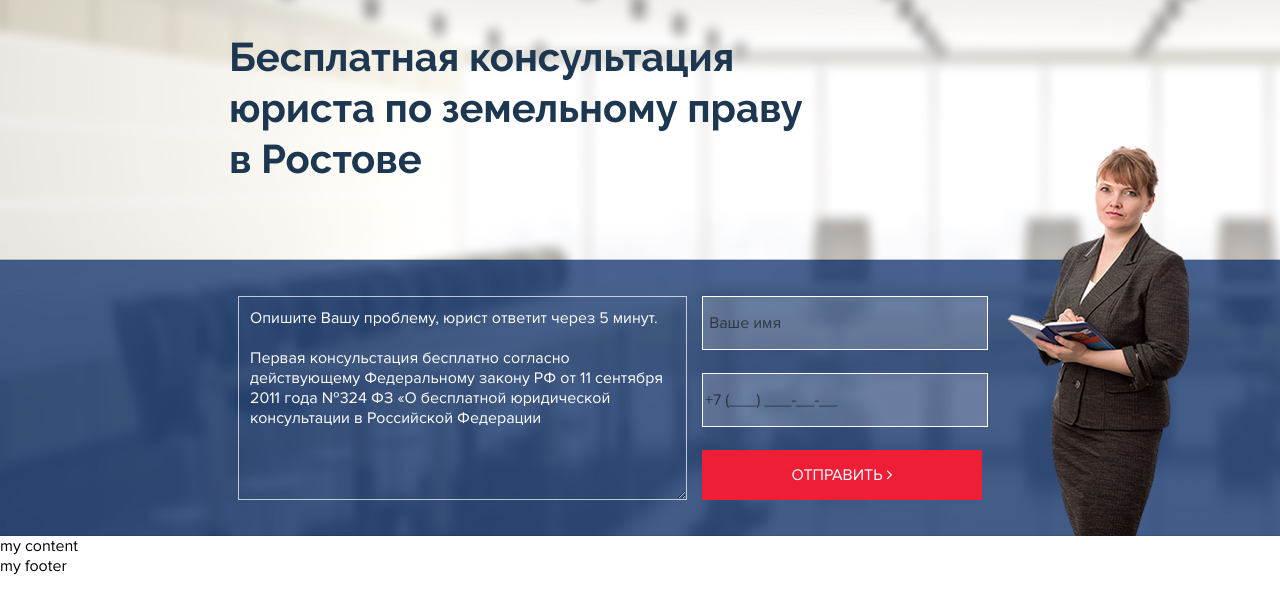
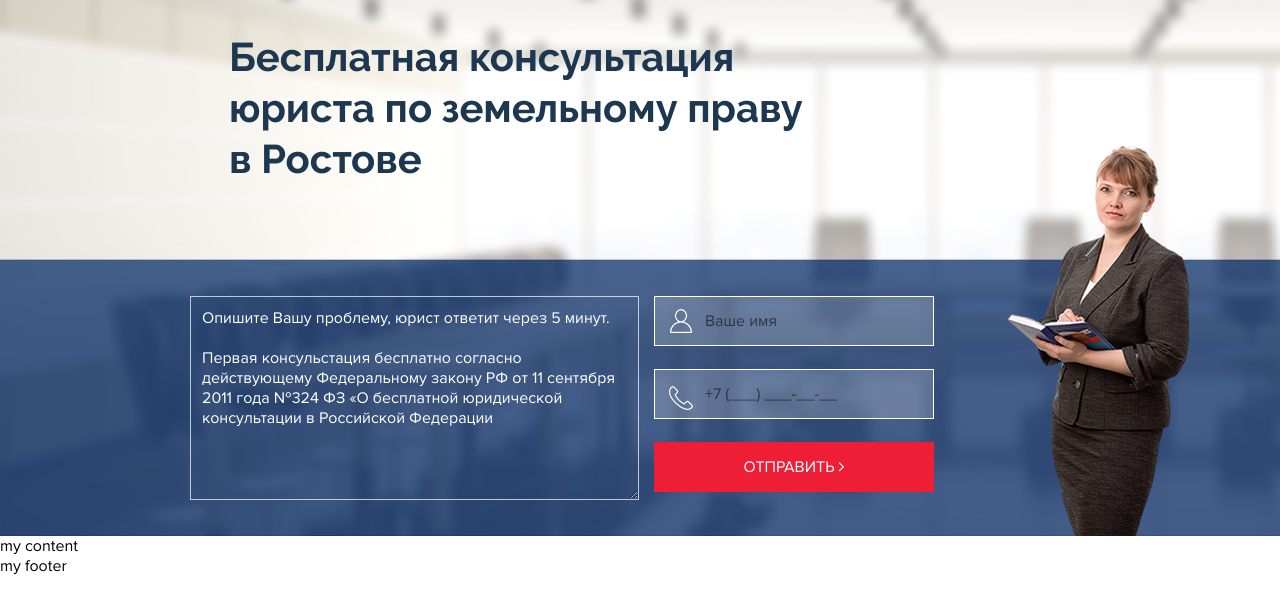
Before and after one commit to Sibi7/Legal-Aid-Center, a website: page index.html in a window 1280 px wide. Shown: the part 103-716 px from the top of the page. Drawn offline with Linux system fonts and the light colour scheme; files whose address does not match are found by name.

Commit message:
add img gerb

```diff
--- a/app/sass/header/_head.scss
+++ b/app/sass/header/_head.scss
@@ -113,7 +113,7 @@
       padding-top: 72px;
       padding-bottom: 36px;
       textarea {
-        margin-left: 228px;
+        margin-left: 180px;
         width: 425px;
         height: 180px;
         float: left;
@@ -131,19 +131,17 @@
         display: block;
         position: relative;
         float: left;
-        &__icon{
-          display: block;
-          position: absolute;
-          color: #fff;
-        }
         input {
           width: 280px;
+          padding-left: 50px;
           height: 50px;
           border: 1px solid #ffffff;
           background-color: rgba(255, 255, 255, 0.2);
           display: block;
           margin-bottom: 23px;
           margin-left: 15px;
+          position: relative;
+          box-sizing: border-box;
         }
         button {
           width: 280px;
@@ -159,6 +157,31 @@
           cursor: pointer;
         }
       }
+      &__icon-phone{
+        display: block;
+        position: absolute;
+        color: #fff;
+        height: 24px;
+        width: 24px;
+        left: 30px;
+        top: 90px;
+      }
+      &__icon{
+        display: block;
+        position: absolute;
+        color: #fff;
+        height: 24px;
+        width: 24px;
+        left: 30px;
+        top: 13px;
+
+        img{
+          width: 100%;
+          object-fit: cover;
+          vertical-align: middle;
+        }
+
+      }
       &__woman-absolute {
         position: absolute;
         float: right;
--- a/index.html
+++ b/index.html
@@ -52,8 +52,8 @@
 
 Первая консульстация бесплатно согласно действующему Федеральному закону РФ от 11 сентября 2011 года №324 ФЗ «О бесплатной юридической консультации в Российской Федерации" name="header form" id="header-form" cols="30" rows="10"></textarea>
                 <form>
-                    <input type="text" placeholder=" Ваше имя">
-                    <input type="tel" placeholder="+7 (___) ___-__-__">
+                    <span class="header__content__form__icon"> <img src="img/icon/user.png" alt=""></span><input type="text" placeholder="Ваше имя">
+                    <span class="header__content__form__icon-phone"> <img src="img/icon/phone2.png" alt=""></span>  <input type="tel" placeholder="+7 (___) ___-__-__">
                     <button>Отправить <i class="fa fa-angle-right" aria-hidden="true"></i></button>
                 </form>
                 <div class="header__content__form__woman-absolute">
```
Also changed, not shown: app/html/header.html (+2 -2 lines), css/styles.min.css.
